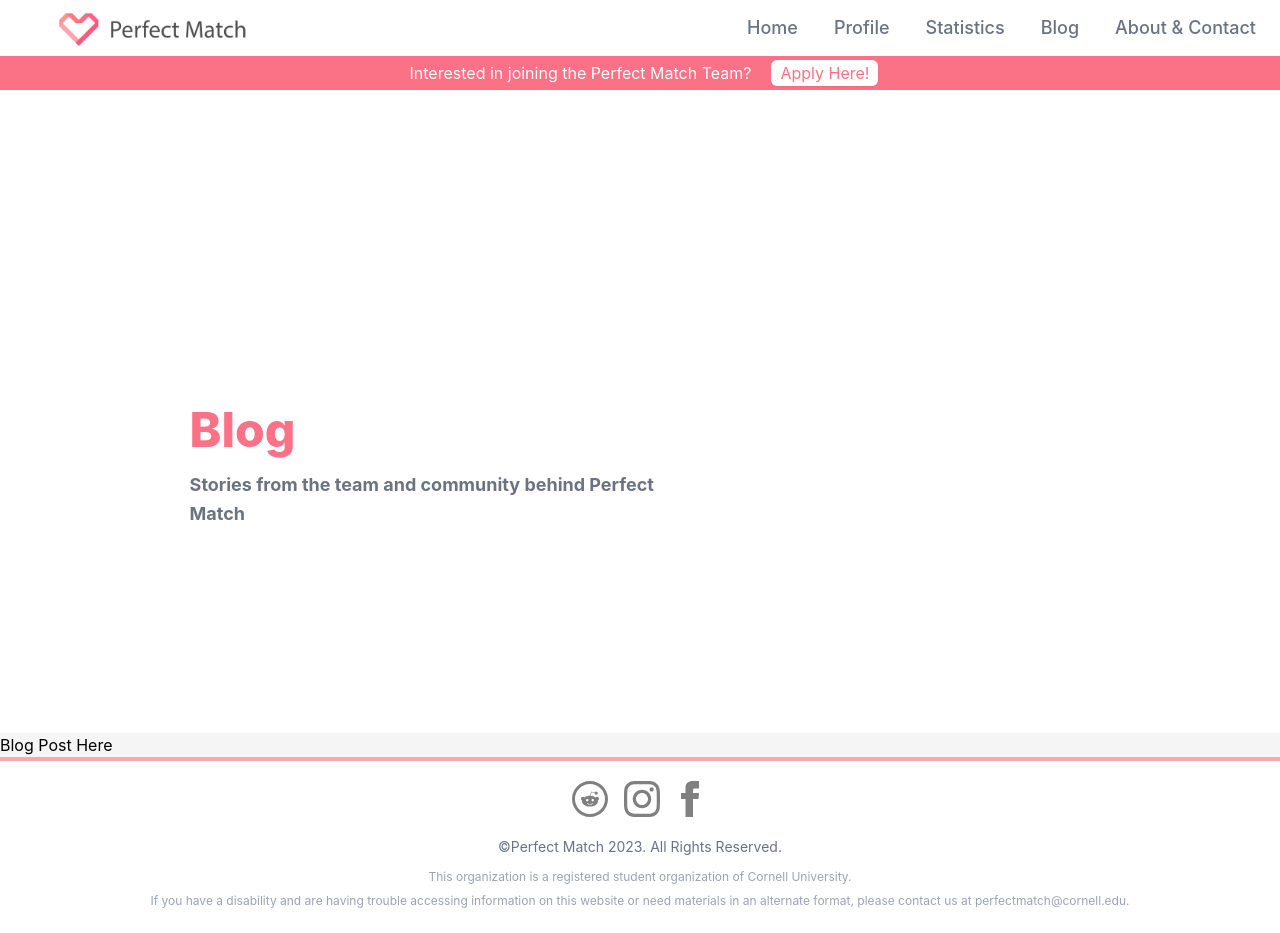
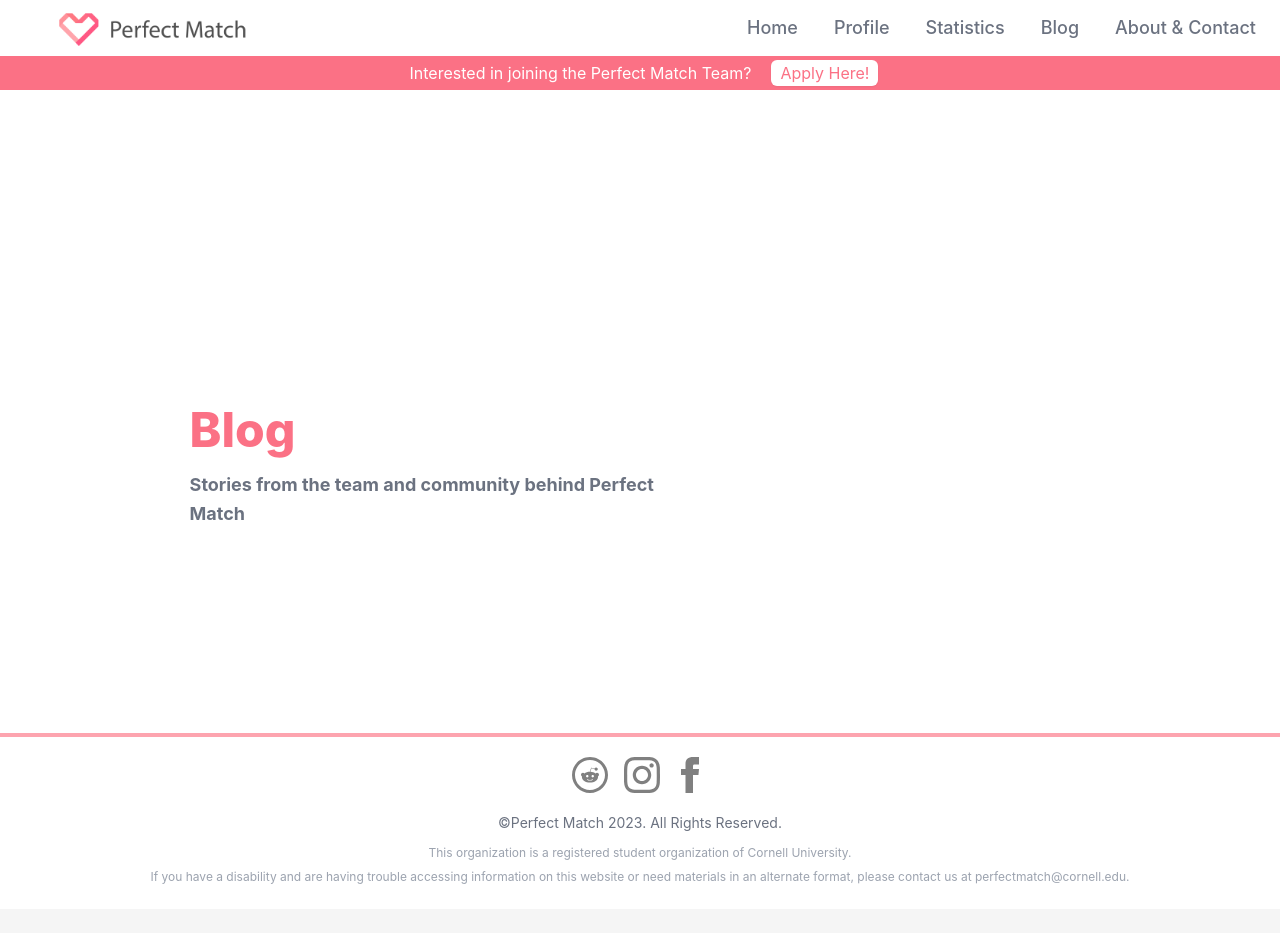
Before and after one commit to wyatt/perfect-match-web, a Next.js app: page /blog in a window 1280 px wide. After the commit the page ends 909 px from the top, so only its background shows below. Built offline with nearby package versions, Linux system fonts and the light colour scheme.

Commit message:
new structure for blog posts in components

```diff
--- a/pages/blog.tsx
+++ b/pages/blog.tsx
@@ -49,7 +49,7 @@ const Blog: any = (props: any) => {
             </div >
 
             <div>
-                <p>Blog Post Here</p>
+
             </div>
 
             <Footer />
```
Also changed, not shown: components/blog/index.tsx (added), components/blog/posts/samplepost.tsx (added).
